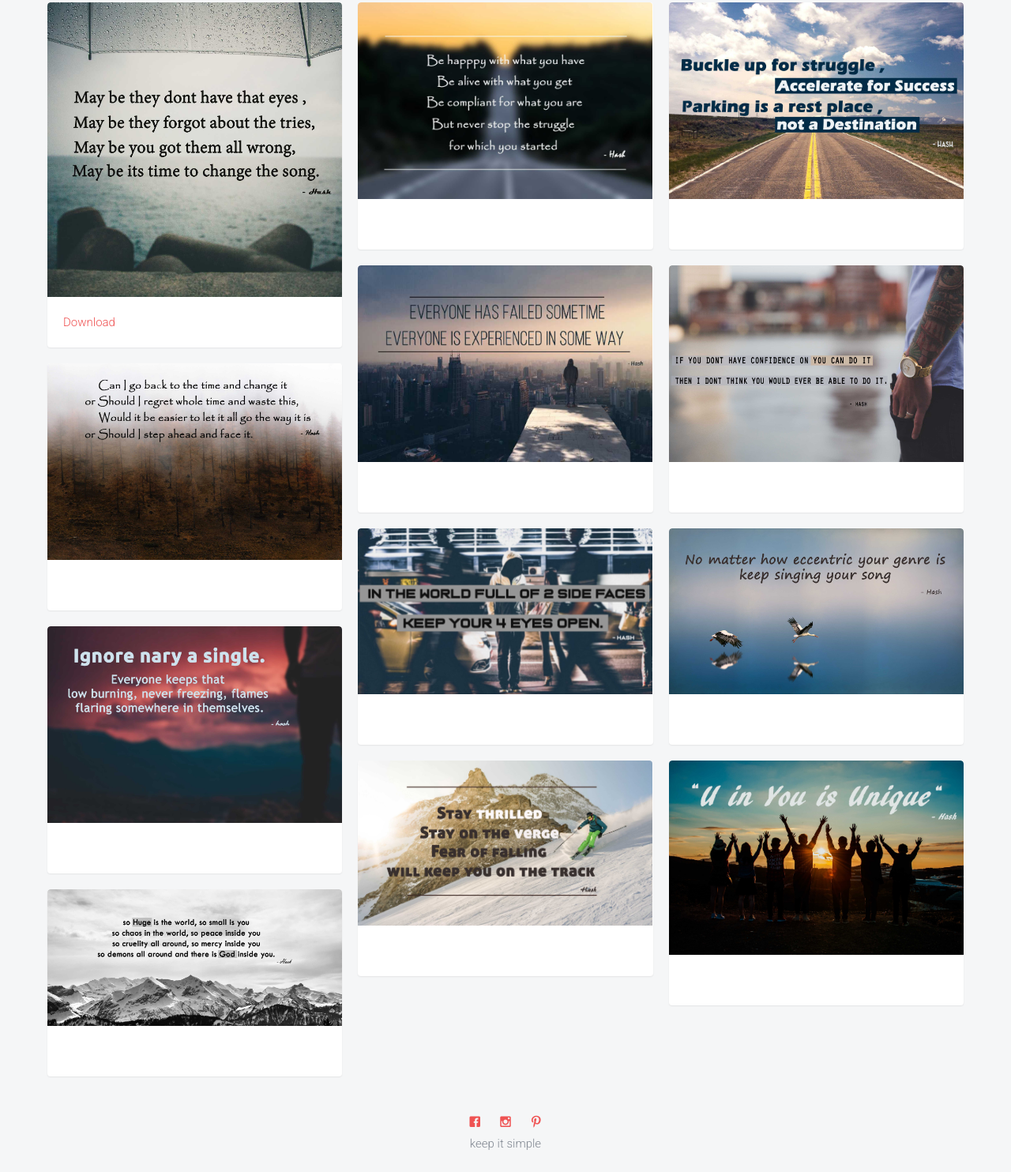
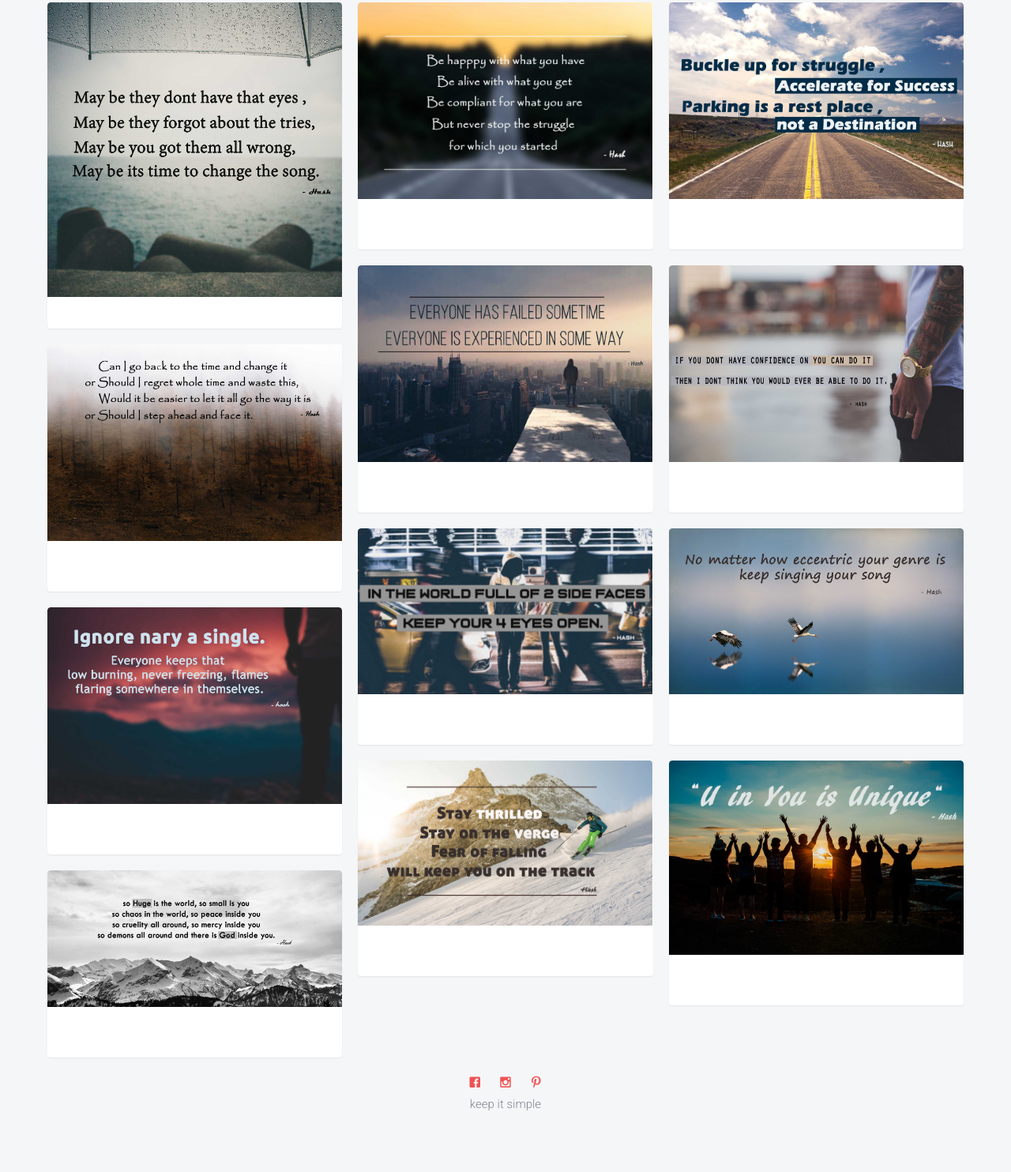
Before and after one commit to Harshpatel44/quotes, a plain HTML site: page index.html in a window 1280 px wide. Shown: the part 187-1671 px from the top of the page at 79% size. After the commit the page ends 1621 px from the top, so only its background shows below. Drawn offline with Linux system fonts and the light colour scheme; files whose address does not match are found by name.

Commit message:
compressed

```diff
--- a/index.html
+++ b/index.html
@@ -89,7 +89,7 @@
         		</div>
         		<div class="fh5co-desc">
         				<details>
-        					<summary><a href="PC/may_be.jpg">Download</a></summary>
+        					<summary></summary>
         					May be they dont have that eyes, may be they forgot about the tries, may be you got them all wrong, may be it's time to change the song. - hash
         					</details>
         		</div>
@@ -229,10 +229,12 @@
         </div>
        </div>
 	</div>
-	<br>
+
 	<footer id="fh5co-footer">
 
-
+		<div class="container">
+			<div class="row row-padded">
+				<div class="col-md-12 text-center">
 					<p class="fh5co-social-icons">
 
 						<a href="#"><i class="icon-facebook"></i></a>
@@ -241,7 +243,9 @@
 						<br>keep it simple
 					</p>
 
-
+				</div>
+			</div>
+		</div>
 	</footer>
 
 
```
